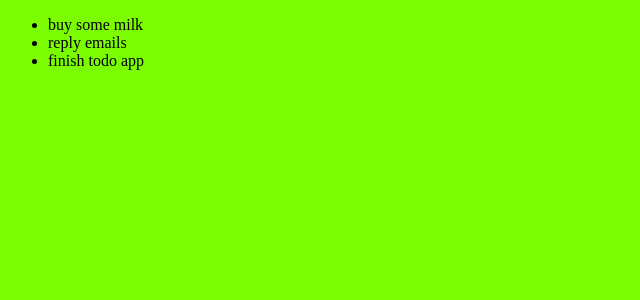
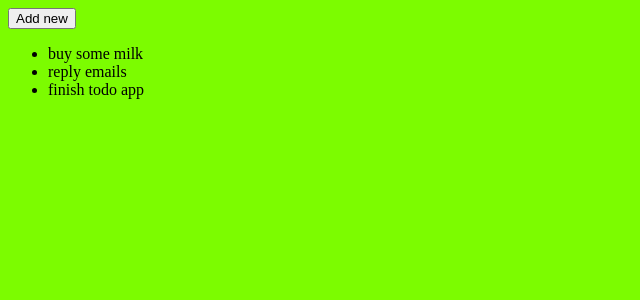
Before and after one commit to reiteristvan/TodoReact, a React app in the folder src/: page / in a window 1280 px wide. Shown: the top 300 px of the page, without its empty margins (0-640 px from the left). Built offline with nearby package versions, Linux system fonts and the light colour scheme; the HTML template or start-up script is replaced by a standard one.

Commit message:
Add new item

```diff
--- a/src/app/components/app.jsx
+++ b/src/app/components/app.jsx
@@ -2,13 +2,24 @@
 import React from 'react';
 import TodoService from '../services/todoService.js'
 
-export default class App extends React.Component{
+export default class App extends React.Component {
+    constructor(props){
+        super(props);
+
+        this.todoService = new TodoService();
+
+        this.state = {
+            todoItems: this.todoService.getTodoItems()
+        };
+    }
+
     render(){
-        var todoService = new TodoService();
-        const todoItems = todoService.getTodoItems();
+        console.log('render');
+        var todoItems = this.state.todoItems;
 
         return  (
             <div>
+                <button onClick={this.addTodoItem.bind(this)}>Add new</button>
                 <ul>
                     {todoItems.map(task =>
                         <li key={task.id}>{task.description}</li>
@@ -17,4 +28,18 @@ export default class App extends React.Component{
             </div>
         );
     }
+
+    addTodoItem(){
+        var item = {
+           id: Math.floor(1 + Math.random() * 1000),
+           description: 'alma',
+           done: false
+        };
+
+        this.todoService.addTodoItem(item);
+
+        this.setState({
+          todoItems: this.state.todoItems.concat(item)
+        })
+    }
 }
--- a/src/app/services/todoService.js
+++ b/src/app/services/todoService.js
@@ -1,7 +1,7 @@
 
 export default class TodoService {
-    getTodoItems(){
-        return [
+    constructor(){
+         this.todoItems =  [
             {
                 id: 0,
                 description: 'buy some milk',
@@ -19,4 +19,13 @@ export default class TodoService {
             }
         ];
     }
+
+    getTodoItems(){
+        return this.todoItems;
+    }
+
+    addTodoItem(todoItem){
+        this.todoItems.push(todoItem);
+        console.log('added');
+    }
 }
```
